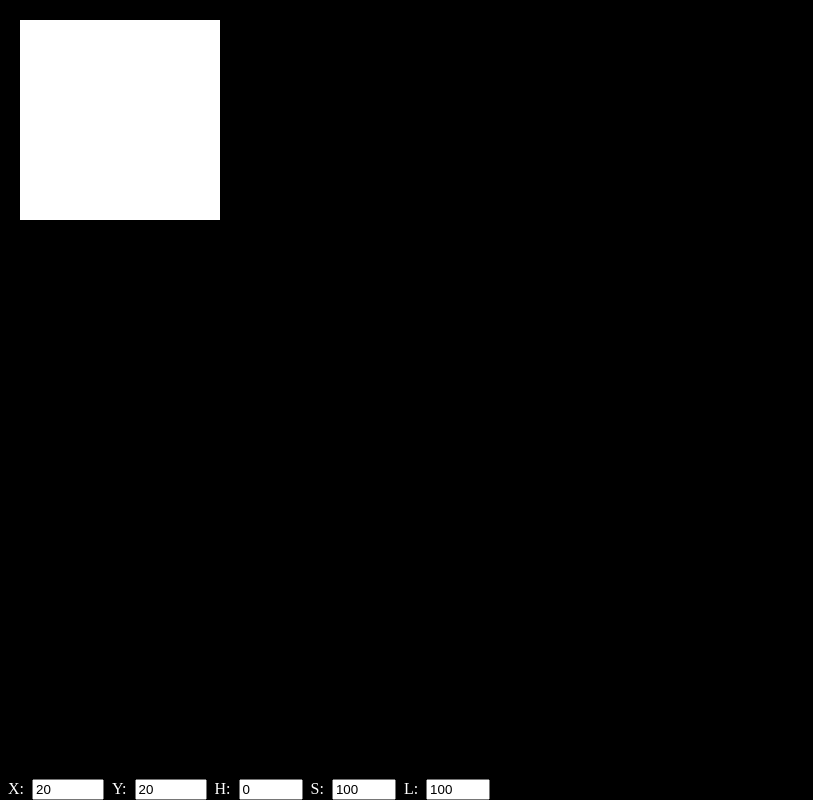
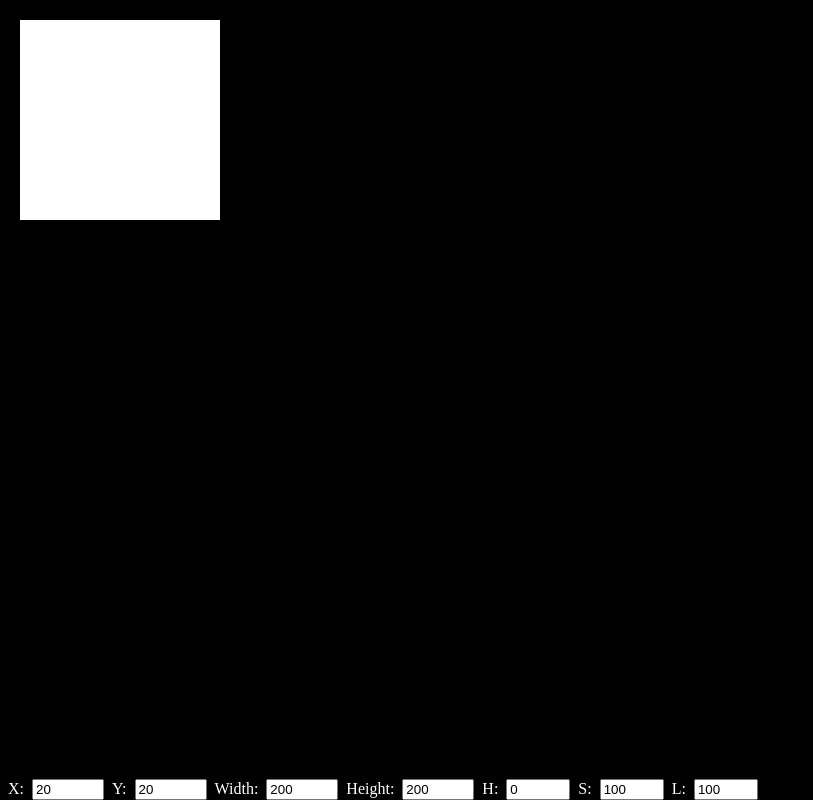
Before and after one commit to MijinkoSD/color-tester-vue, a Vue app: page / in a window 1280 px wide. Shown: the whole page, without its empty margins (0-813 px from the left). Built offline with nearby package versions, Linux system fonts and the light colour scheme.

Commit message:
Update: 高さと横幅を設定可能に

```diff
--- a/src/templates/TransformableBox.vue
+++ b/src/templates/TransformableBox.vue
@@ -2,6 +2,8 @@
 defineProps<{
   posX: number
   posY: number
+  width?: number
+  height?: number
   colorH: number
   colorS: number
   colorL: number
@@ -14,6 +16,8 @@ defineProps<{
     :style="{
       left: posX + 'px',
       top: posY + 'px',
+      width: width + 'px',
+      height: height + 'px',
       backgroundColor: `hsl(${colorH}deg ${colorS}% ${colorL}%)`
     }"
   ></div>
--- a/src/views/MainView.vue
+++ b/src/views/MainView.vue
@@ -4,6 +4,8 @@ import { ref } from 'vue'
 
 let x = ref<number>(20)
 let y = ref<number>(20)
+let width = ref<number>(200)
+let height = ref<number>(200)
 let h = ref<number>(0)
 let s = ref<number>(100)
 let l = ref<number>(100)
@@ -11,7 +13,15 @@ let l = ref<number>(100)
 
 <template>
   <div id="main">
-    <TransformableBox :posX="x" :posY="y" :colorH="h" :colorS="s" :colorL="l" />
+    <TransformableBox
+      :posX="x"
+      :posY="y"
+      :width="width"
+      :height="height"
+      :colorH="h"
+      :colorS="s"
+      :colorL="l"
+    />
     <div class="input">
       <div class="x">
         <label>X:</label>
@@ -20,6 +30,14 @@ let l = ref<number>(100)
       <div class="y">
         <label>Y:</label>
         <input type="number" v-model="y" min="0" max="5000" />
+      </div>
+      <div class="width">
+        <label>Width:</label>
+        <input type="number" v-model="width" min="0" max="5000" />
+      </div>
+      <div class="height">
+        <label>Height:</label>
+        <input type="number" v-model="height" min="0" max="5000" />
       </div>
       <div class="h">
         <label>H:</label>
```
